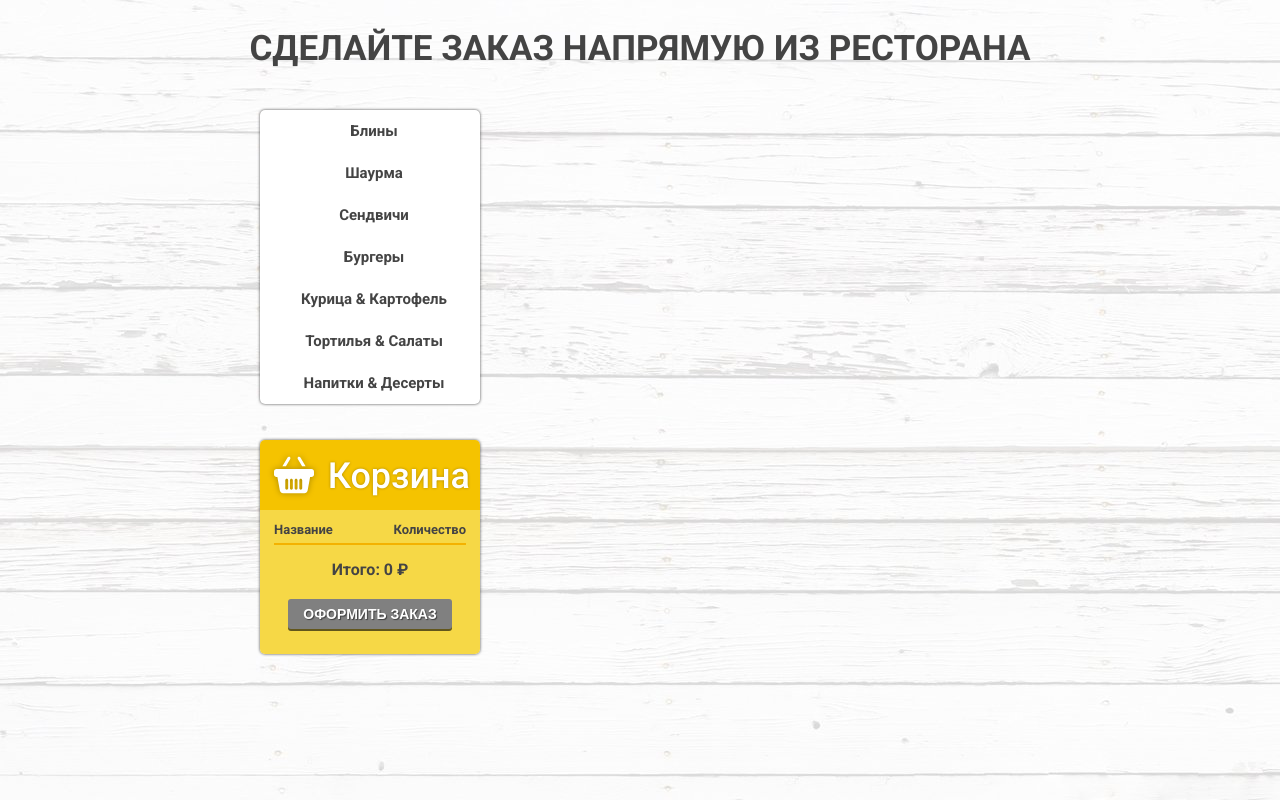
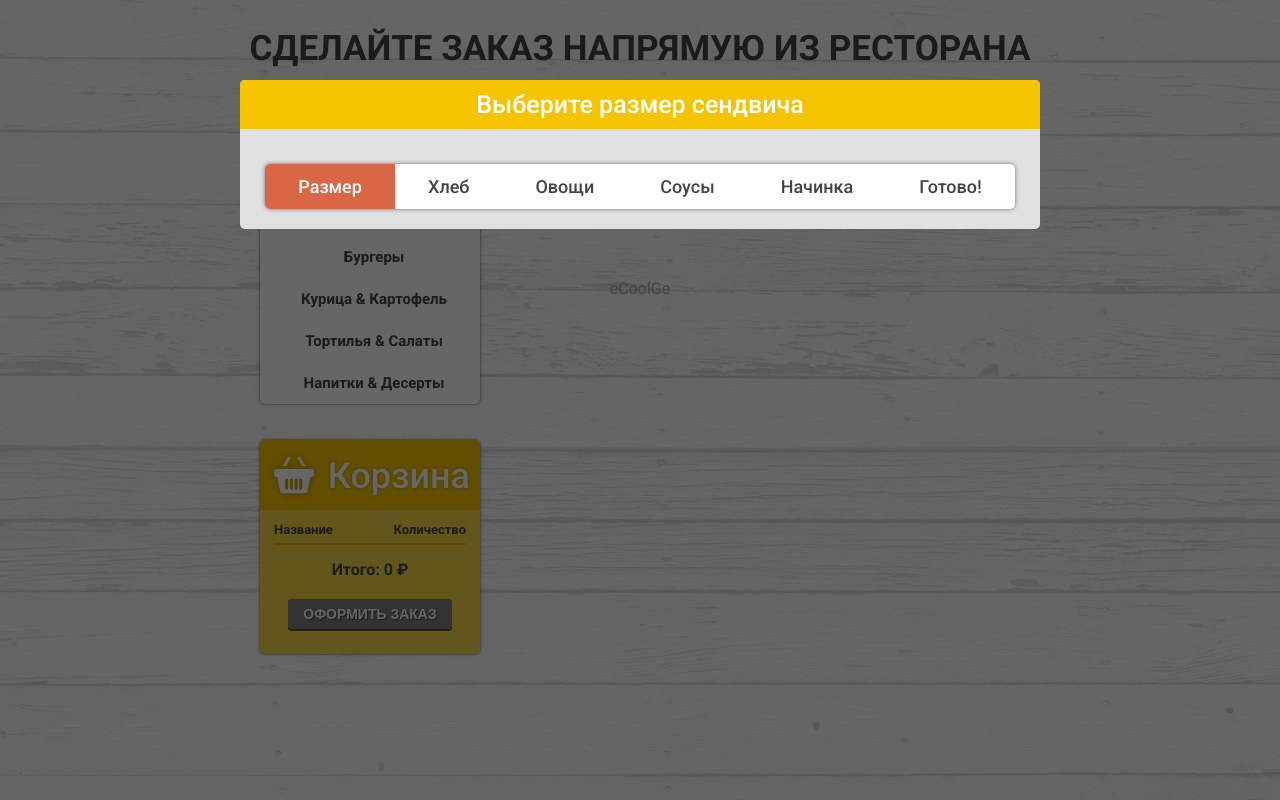
Before and after one commit to eCoolGe/edu-subway, a plain HTML site: page index.html in a window 1280 px wide. Shown: the top 800 px of the page. Drawn offline with Linux system fonts and the light colour scheme.

Commit message:
add primitive modal window

```diff
--- a/css/style.css
+++ b/css/style.css
@@ -1,3 +1,7 @@
+::-webkit-scrollbar {
+    width: 0;
+}
+
 body {
     /*background-color: #ecebe9;*/
     background-image: url("../assets/bg.jpg");
@@ -262,3 +266,113 @@ body {
     font-size: 14px;
     cursor: pointer;
 }
+
+.hystmodal {
+    position: fixed;
+    top: 0;
+    bottom: 0;
+    right: 0;
+    left: 0;
+    overflow: hidden;
+    overflow-y: auto;
+    -webkit-overflow-scrolling: touch;
+    display: none;
+    z-index: 99;
+    padding:30px 0;
+}
+
+.hystmodal__wrap {
+    /*flex-shrink: 0;*/
+    /*flex-grow: 0;*/
+    width: 100%;
+    min-height: 100%;
+    margin: auto;
+    display: flex;
+    flex-flow: column nowrap;
+    align-items: center;
+    /*justify-content: center;*/
+    justify-content: flex-start;
+}
+.hystmodal__window {
+    margin: 50px 0;
+    flex-shrink: 0;
+    flex-grow: 0;
+    background: #e0e0e0;
+    width: 800px;
+    max-width: 100%;
+    overflow: visible;
+    transition: transform 0.2s ease 0s, opacity 0.2s ease 0s;
+    transform: scale(0.9);
+    opacity: 0;
+    border-radius: 5px;
+}
+
+.hystmodal__header {
+    text-align: center;
+    color: #fff;
+    background-color: #f5c300;
+    padding: 10px;
+    font-size: 25px;
+    font-weight: 500;
+    border-radius: 5px 5px 0 0;
+}
+
+.hystmodal__stages {
+    display: table;
+    margin: 35px auto 20px auto;
+    padding: 0;
+    background: #fff;
+    border-radius: 5px;
+    overflow: hidden;
+    box-shadow: 0 0 4px rgb(0 0 0 / 50%)
+}
+
+.hystmodal__stages > li {
+    display: table-cell;
+    padding: 12px 33px;
+    font-size: 18px;
+    font-weight: 500;
+}
+
+.hystmodal__stages > li.active {
+    background-color: #d96746;
+    color: #fff;
+}
+
+.hystmodal--active {
+    visibility: visible;
+    display: flex;
+    flex-flow: column nowrap;
+    justify-content: center;
+    align-items: center;
+}
+.hystmodal--active .hystmodal__window{
+    transform: scale(1);
+    opacity: 1;
+}
+
+body.modal-open {
+    overflow: hidden;
+}
+
+.hystmodal__shadow{
+    position: fixed;
+    border:none;
+    display: block;
+    width: 100%;
+    top: 0;
+    bottom: 0;
+    right: 0;
+    left: 0;
+    overflow: hidden;
+    pointer-events: none;
+    z-index: 98;
+    opacity: 0;
+    transition: opacity 0.15s ease;
+    background-color: black;
+}
+
+.hystmodal__shadow--show{
+    pointer-events: auto;
+    opacity: 0.6;
+}
--- a/index.html
+++ b/index.html
@@ -10,7 +10,7 @@
     <link rel="preconnect" href="https://fonts.gstatic.com" crossorigin>
     <link href="https://fonts.googleapis.com/css2?family=Roboto:wght@400;500;700;900&display=swap" rel="stylesheet">
 </head>
-<body>
+<body class="modal-open">
 
 <header class="main-text">СДЕЛАЙТЕ ЗАКАЗ НАПРЯМУЮ ИЗ РЕСТОРАНА</header>
 <section class="left-menu">
@@ -57,9 +57,34 @@
     </div>
 </section>
 
+<div class="hystmodal hystmodal--active" id="myModal" aria-hidden="true">
+    <div class="hystmodal__wrap">
+        <div class="hystmodal__window" role="dialog" aria-modal="true">
+            <div class="hystmodal__header">
+                Выберите размер сендвича
+<!--                Проверьте и добавьте в корзину-->
+<!--                <button data-hystclose class="hystmodal__close">Close</button>-->
+            </div>
+            <ul class="hystmodal__stages">
+                <li class="active">Размер</li>
+                <li>Хлеб</li>
+                <li>Овощи</li>
+                <li>Соусы</li>
+                <li>Начинка</li>
+                <li>Готово!</li>
+            </ul>
+        </div>
+        <div>eCoolGe</div>
+    </div>
+</div>
+<div class="hystmodal__shadow hystmodal__shadow--show"></div>
+
+
 <section class="product-list">
 
 </section>
+
+
 
 <script src="js/pageContentRender.js"></script>
 
```
